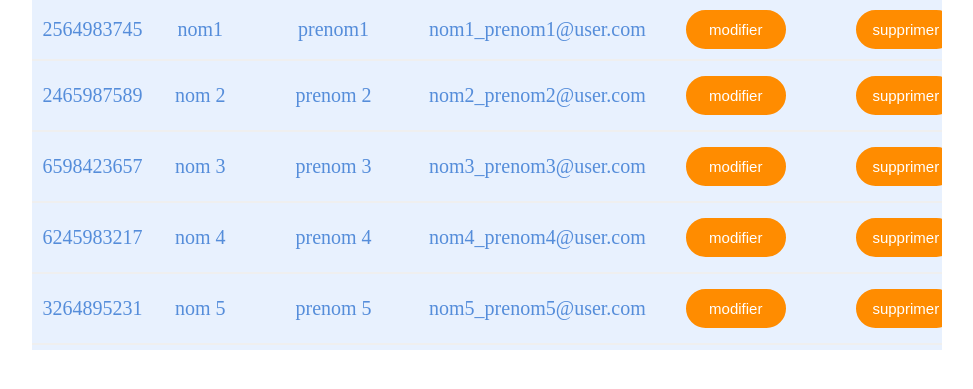
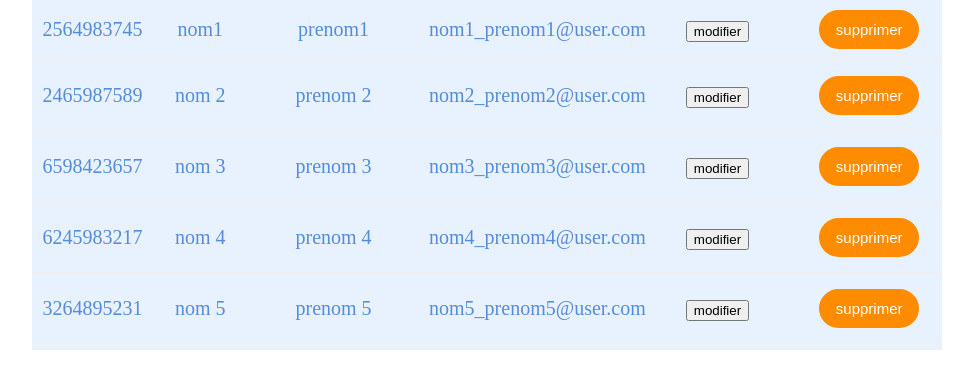
Before and after one commit to Pierre-D9/ProjetWeb, a PHP site: template views/tableauUtilisateur.php in a window 1280 px wide. Shown: the part 362-751 px from the top of the page, without its empty margins (102-1075 px from the left). Run offline with PHP 8.4, Linux system fonts and the light colour scheme; the template is opened without the code that fills it, so the values that code supplies are empty.

Commit message:
1.3.0:utilisateur farah

```diff
--- a/assets/css/tableauUtilisateur.css
+++ b/assets/css/tableauUtilisateur.css
@@ -44,6 +44,18 @@ form{
     width: 100px;
 
 }
+
+.btS{
+    border-radius: 30px;
+    border: solid #FF8C00;
+    color: white;
+    background-color: #FF8C00;
+    padding: 8px 8px 8px 8px;
+    font-size: 15px;
+    width: 100px;
+
+}
+
 
 
 
--- a/assets/js/tableauUtilisateur.js
+++ b/assets/js/tableauUtilisateur.js
@@ -6,8 +6,39 @@ $(document).ready(function(){
         $.getJSON("../_controllers/getUtilisateurs.php", function (json) {
 
             remplirTableauAvecBarreDeRecherche(json);
+            $("input.btS").on("mouseover", function(){
+                //Lorsque le pointeur de la souris est sur le bouton
+                $(this).css({
+                    "background-color" : "white", //Change la couleur d'arrière en blanc
+                    "color" : "#FF8C00", //Change la couleur du texte en orange foncé
+                    "cursor" : "pointer" //Change l'aspect du pointeur
+                });
+            }).on("mouseleave",function () {
+                //Lorsque le pointeur de la souris n'est plus sur le bouton
+                $(this).css({
+                    "background-color": "#FF8C00", //Change la couleur d'arrière en blanc
+                    "color": "white", //Change la couleur du texte en orange foncé
+                }).on("click", function() {
+                    var r = confirm("utilisateur sera supprimé !! ")
+                    if (r == true)
+                    {
+                        var pseudo = $(this).attr('id').remove();
 
-            $("input.btMS").on("mouseover", function(){
+                    }
+                        });
+
+            })
+            $("tr").on("mouseover", function(){
+                $(this).css( "background-color" , "#FDF507"); //Change la couleur d'arrière en bleue
+                //Change l'aspect du pointeur
+
+            })
+            $("tr").on("mouseleave", function (){
+                $(this).css( "background-color" , "#E8F1FE");//Change la couleur d'arrière en blanc
+            });
+
+
+           $("input.btMS ").on("mouseover", function(){
                 //Lorsque le pointeur de la souris est sur le bouton
                 $(this).css({
                     "background-color" : "white", //Change la couleur d'arrière en blanc
@@ -26,7 +57,11 @@ $(document).ready(function(){
             });
 
         });
+
+
+
     }
+
     function remplirTableauAvecBarreDeRecherche(json){
         leTbody = $('tbody');
         leTbody.empty();
@@ -45,11 +80,11 @@ $(document).ready(function(){
 
             result += " <tr class='trBody' id='1'>";
             result +=" <td class='tdForum1'>"+pseudo+"</td>";
-            result += "<td class='tdForum1' style=' padding: 10px 25px'>"+nom+"</td>";
-            result += "<td class='tdForum1' style=' padding: 10px 50px'>"+prenom+"</td>";
+            result += "<td class='tdForum1' >"+nom+"</td>";
+            result += "<td class='tdForum1' >"+prenom+"</td>";
             result += "<td class='tdForum1'>"+mail+"</td>";
             result += "<td  style='padding: 10px 10px'><input type='button' class='btMS' id='"+pseudo+"' value='Modifier' /></td> ";
-            result += "<td style=' padding: 10px 40px'><input type='button' class='btMS' value='Supprimer'/></td>";
+            result += "<td style=' padding: 10px 40px'><input type='button' class='btS' id='"+pseudo+"' value='Supprimer'/></td>";
 
             result += " </tr>" ;
 
@@ -77,5 +112,4 @@ $(document).ready(function(){
         window.location.href = 'ajouterUtilisateur.php';
     });
 
-
-});
+})
--- a/views/ajouterUtilisateur.php
+++ b/views/ajouterUtilisateur.php
@@ -7,6 +7,7 @@
 <body>
 <?php
 include_once('../_controllers/chargementClasses.php');
+
 ?>
 <div class="contenneurTitre">
     <h1>Ajouter un utilisateur </h1>
--- a/views/tableauUtilisateur.php
+++ b/views/tableauUtilisateur.php
@@ -40,8 +40,8 @@
                     <td class="tdForum1"style =" padding: 10px 25px">nom1</td>
                     <td class="tdForum1" style =" padding: 10px 50px">prenom1</td>
                     <td class="tdForum1">nom1_prenom1@user.com</td>
-                    <td class="tdForum1" style =" padding: 10px 30px"><button class="btMS"  onClick="location.href='ModifierUtilisateur.php?pseudo';">modifier</button></td>
-                    <td class="tdForum1"style =" padding: 10px 40px"><button class = "btMS"  onClick="location.href='SuprimerUtilisateur.php?pseudo';">supprimer</button></td>
+                    <td class="tdForum1" style =" padding: 10px 30px"><button class= "btM"  onClick="location.href='ModifierUtilisateur.php?pseudo';">modifier</button></td>
+                    <td class="tdForum1"style =" padding: 10px 40px"><button class = "btS"  onClick="location.href='suprimerUnUtilisateur.php?pseudo';">supprimer</button></td>
 
                 </tr>
                 <tr class="trBody" id="2">
@@ -49,8 +49,8 @@
                     <td class="tdForum1">nom 2</td>
                     <td class="tdForum1">prenom 2</td>
                     <td class="tdForum1">nom2_prenom2@user.com</td>
-                    <td class="tdForum1"><button class="btMS"  onClick="location.href='ModifierUtilisateur.php?pseudo';">modifier</button></td>
-                    <td class="tdForum1"><button class = "btMS"  onClick="location.href='SuprimerUtilisateur.php?pseudo';">supprimer</button></td>
+                    <td class="tdForum1"><button class="btM"  onClick="location.href='ModifierUtilisateur.php?pseudo';">modifier</button></td>
+                    <td class="tdForum1"><button class = "btS"  onClick="location.href='SuprimerUtilisateur.php?pseudo';">supprimer</button></td>
 
                 </tr>
                 <tr class="trBody" id="3">
@@ -58,8 +58,8 @@
                     <td class="tdForum1">nom 3</td>
                     <td class="tdForum1">prenom 3</td>
                     <td class="tdForum1">nom3_prenom3@user.com</td>
-                    <td class="tdForum1"><button class="btMS"  onClick="location.href='ModifierUtilisateur.php?pseudo';">modifier</button></td>
-                    <td class="tdForum1"><button class = "btMS"  onClick="location.href='SuprimerUtilisateur.php?pseudo';">supprimer</button></td>
+                    <td class="tdForum1"><button class="btM"  onClick="location.href='ModifierUtilisateur.php?pseudo';">modifier</button></td>
+                    <td class="tdForum1"><button class = "btS"  onClick="location.href='SuprimerUtilisateur.php?pseudo';">supprimer</button></td>
 
                 </tr>
                 <tr class="trBody" id="4">
@@ -67,8 +67,8 @@
                     <td class="tdForum1">nom 4</td>
                     <td class="tdForum1">prenom 4</td>
                     <td class="tdForum1">nom4_prenom4@user.com</td>
-                    <td class="tdForum1"><button class="btMS"  onClick="location.href='ModifierUtilisateur.php?pseudo';">modifier</button></td>
-                    <td class="tdForum1"><button class = "btMS"  onClick="location.href='SuprimerUtilisateur.php?pseudo';">supprimer</button></td>
+                    <td class="tdForum1"><button class="btM"  onClick="location.href='ModifierUtilisateur.php?pseudo';">modifier</button></td>
+                    <td class="tdForum1"><button class = "btS"  onClick="location.href='SuprimerUtilisateur.php?pseudo';">supprimer</button></td>
 
                 </tr>
                 <tr class="trBody" id="5">
@@ -76,8 +76,8 @@
                     <td class="tdForum1">nom 5</td>
                     <td class="tdForum1">prenom 5</td>
                     <td class="tdForum1">nom5_prenom5@user.com</td>
-                    <td class="tdForum1"><button class="btMS"  onClick="location.href='ModifierUtilisateur.php?pseudo';">modifier</button></td>
-                    <td class="tdForum1"><button class = "btMS"  onClick="location.href='SuprimerUtilisateur.php?pseudo';">supprimer</button></td>
+                    <td class="tdForum1"><button class="btM"  onClick="location.href='ModifierUtilisateur.php?pseudo';">modifier</button></td>
+                    <td class="tdForum1"><button class = "btS"  onClick="location.href='SuprimerUtilisateur.php?pseudo';">supprimer</button></td>
 
                 </tr>
 
```
Also changed, not shown: _classes/UtilisateurMySQL.php (+16 -1 lines), _controllers/affichSup.php (renamed from _controllers/afficherDesUtilisateurs.php, +0 -7 lines), _controllers/supprimerUnUtilisateur.php (added, +14 -0 lines), assets/js/supprimerUtilisateur.js (added, +19 -0 lines), views/modifierUtilisateur.php (+6 -3 lines), assets/css/modifierUtilisateur.css (deleted).
